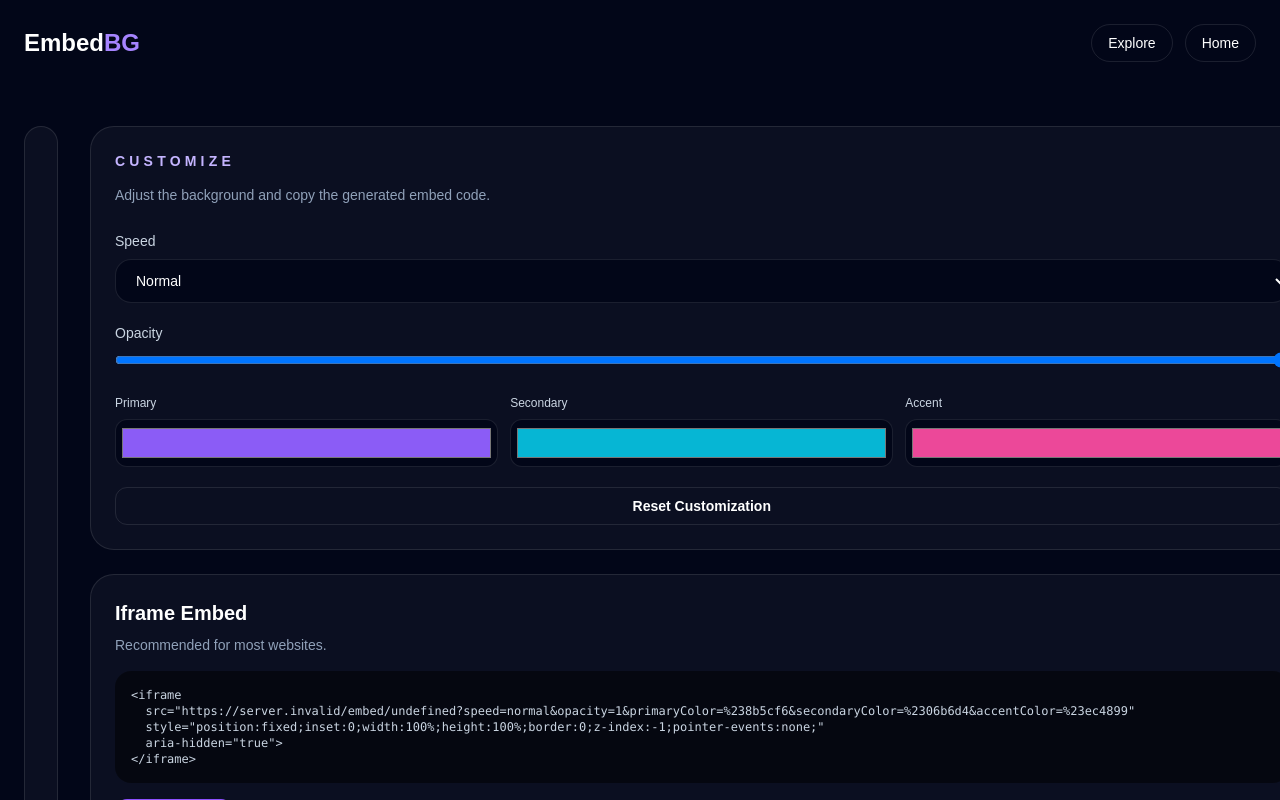
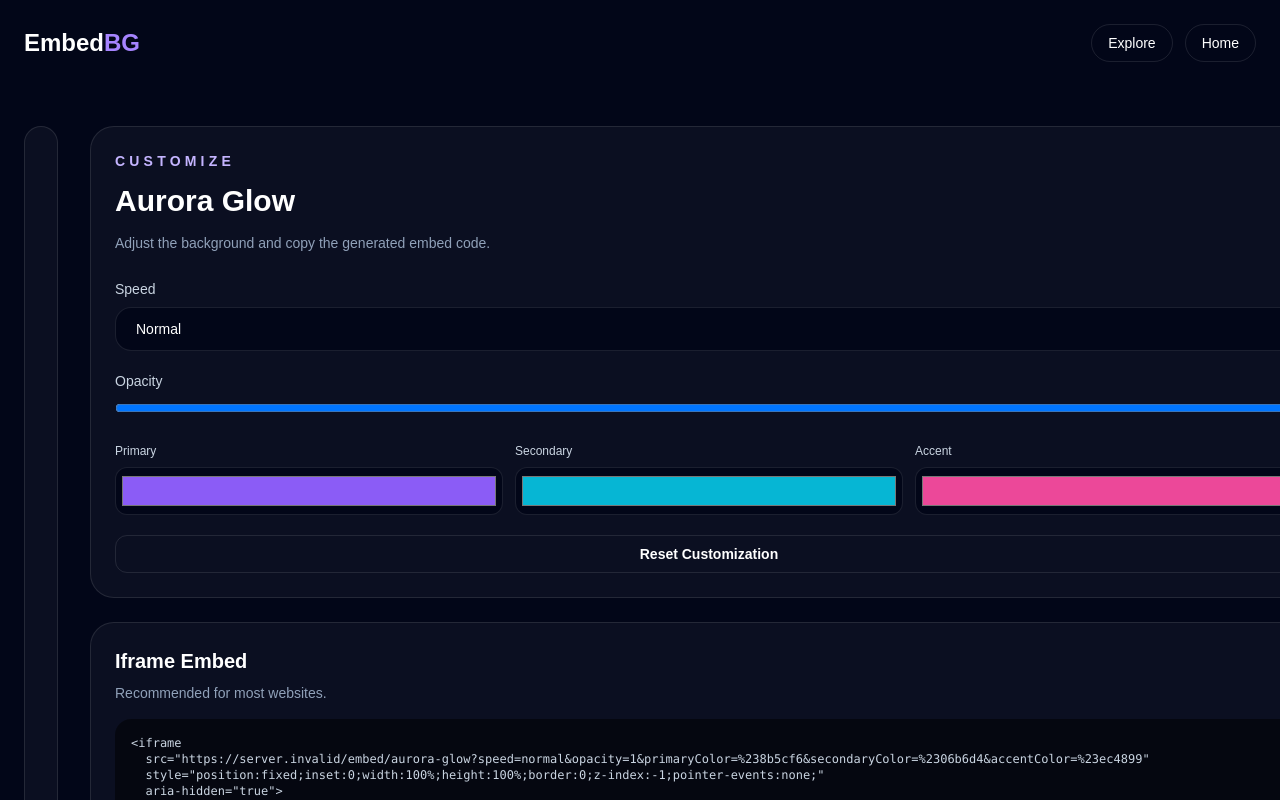
Before and after one commit to Da1jeetSingh/Embeddable-Backgrounds, a Next.js app in the folder embeddable-backgrounds/: page /backgrounds/aurora-glow in a window 1280 px wide. Shown: the top 800 px of the page. Built offline with nearby package versions, Linux system fonts and the light colour scheme; no server answers; the database is empty.

Commit message:
fix(types): await getBackgroundBySlug in pages/routes to resolve Promise

```diff
--- a/embeddable-backgrounds/src/app/backgrounds/[slug]/page.tsx
+++ b/embeddable-backgrounds/src/app/backgrounds/[slug]/page.tsx
@@ -15,7 +15,7 @@ export function generateStaticParams() {
 
 export async function generateMetadata({ params }: BackgroundPageProps) {
   const { slug } = await params;
-  const background = getBackgroundBySlug(slug);
+  const background = await getBackgroundBySlug(slug);
 
   if (!background) {
     return {
@@ -33,7 +33,7 @@ export default async function BackgroundDetailPage({
   params,
 }: BackgroundPageProps) {
   const { slug } = await params;
-  const background = getBackgroundBySlug(slug);
+  const background = await getBackgroundBySlug(slug);
 
   if (!background) {
     notFound();
--- a/embeddable-backgrounds/src/app/e/[slug]/route.ts
+++ b/embeddable-backgrounds/src/app/e/[slug]/route.ts
@@ -13,7 +13,7 @@ type CssRouteProps = {
 
 export async function GET(request: Request, { params }: CssRouteProps) {
   const { slug } = await params;
-  const background = getBackgroundBySlug(slug);
+  const background = await getBackgroundBySlug(slug);
 
   if (!background) {
     return new Response("/* Background not found */", {
--- a/embeddable-backgrounds/src/app/embed/[slug]/page.tsx
+++ b/embeddable-backgrounds/src/app/embed/[slug]/page.tsx
@@ -21,7 +21,7 @@ export default async function EmbedPage({
   searchParams,
 }: EmbedPageProps) {
   const { slug } = await params;
-  const background = getBackgroundBySlug(slug);
+  const background = await getBackgroundBySlug(slug);
 
   if (!background) {
     notFound();
```
